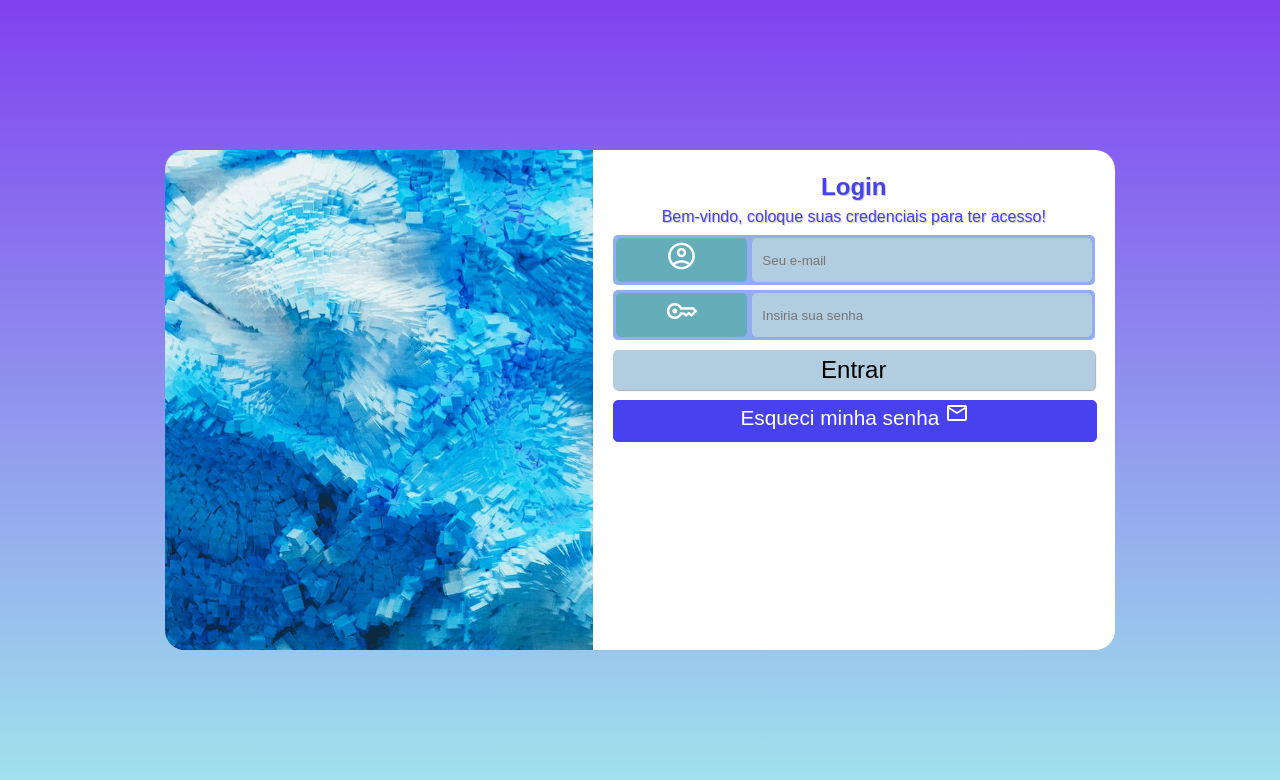
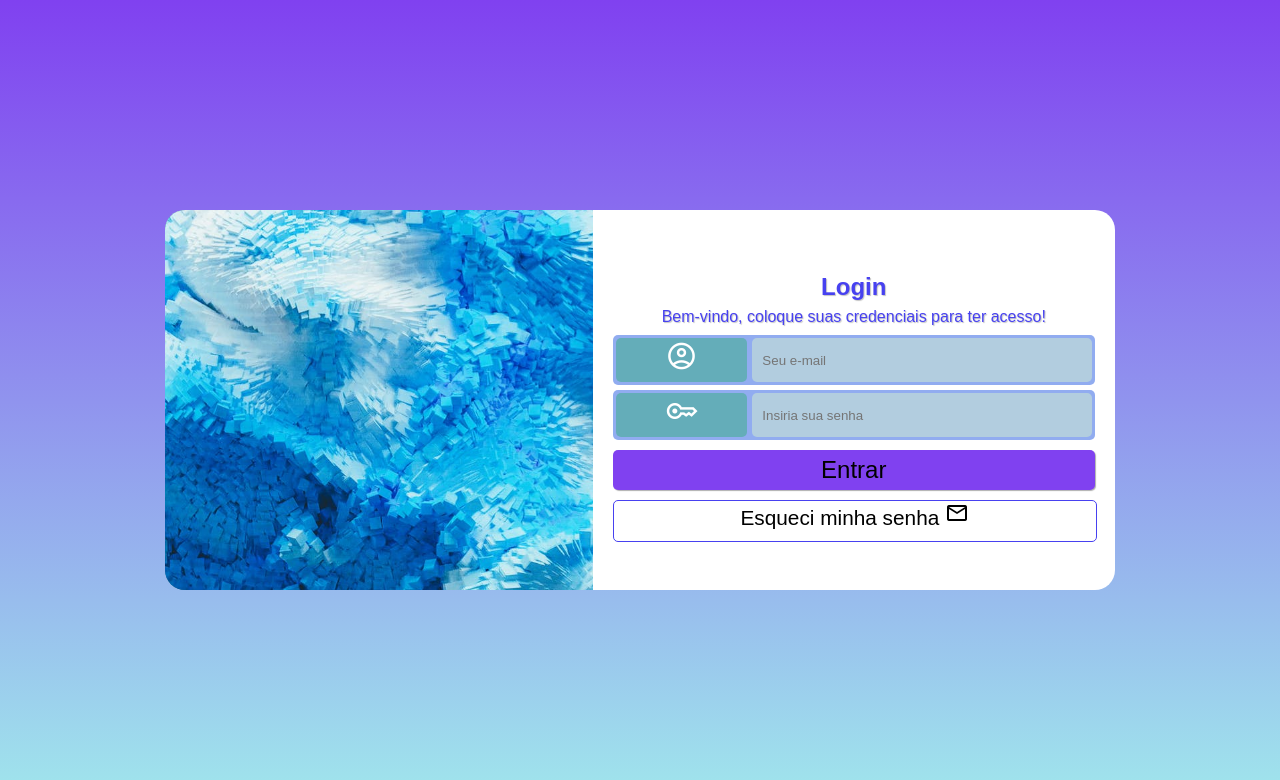
Before and after one commit to matheusgozzi/projeto-login, a plain HTML site: page index.html in a window 1280 px wide. Drawn offline with nearby package versions, Linux system fonts and the light colour scheme.

Commit message:
ajustes nas media-queries

```diff
--- a/estilos/media-queries.css
+++ b/estilos/media-queries.css
@@ -7,6 +7,7 @@
 
     main section{
         width: 90vw;
+        height: 350px;
     }
 
     #imagem{
@@ -29,6 +30,7 @@
     }
     main section{
         width: 950px;
+        height: 380px;
     }
 
     #imagem{
@@ -40,5 +42,6 @@
     #login{
         float: right;
         width: 55%;
+        margin-top: 40px;
     }
 }
--- a/estilos/style.css
+++ b/estilos/style.css
@@ -117,7 +117,7 @@ form input[type=submit] {
     font-size: 1.5em;
     width:100%;
     height: 40px;
-    background-color: var(--cor-complementar);
+    background-color: var(--cor-marcante);
     border: none;
     box-shadow: 1px 1px 1px rgba(0, 0, 0, 0.315);
     margin-top: 10px;
@@ -126,7 +126,7 @@ form input[type=submit] {
 }
 
 form input[type=submit]:hover{
-    background-color: var(--cor-marcante);
+    background-color: var(--cor-complementar);
     color: #FFFFFF;
     transition: 0.2s;
 }
@@ -136,8 +136,8 @@ form a.botao{
     border: 1px solid var(--cor-principal);
     height: 40px;
     margin-top: 10px;
-    background-color: var(--cor-principal);
-    color: #FFFFFF;
+    background-color: #FFFFFF;
+    color: black;
     border-radius: 5px;
     text-decoration: none;
     width: 100%;
@@ -145,7 +145,7 @@ form a.botao{
 }
 
 form a.botao:hover{
-    background-color: var(--cor-secundaria);
+    background-color: var(--cor-complementar);
     color: black;
     transition: 0.2s;
 }
```
